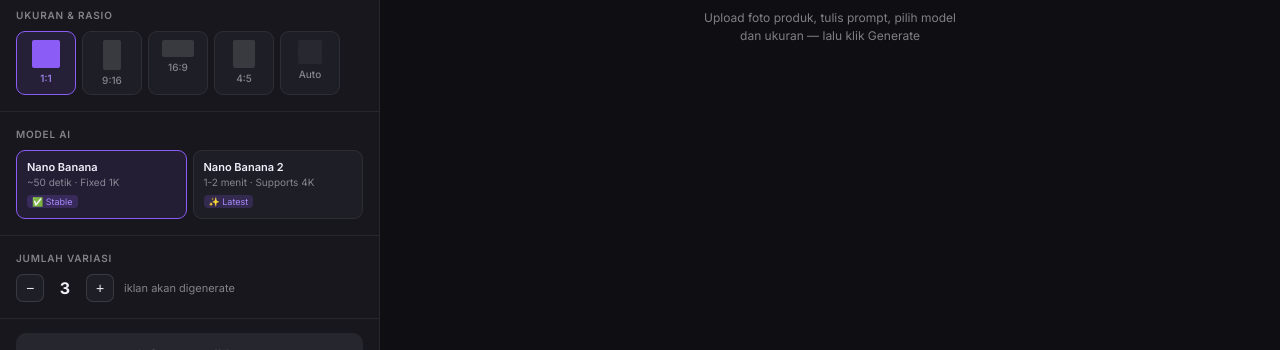
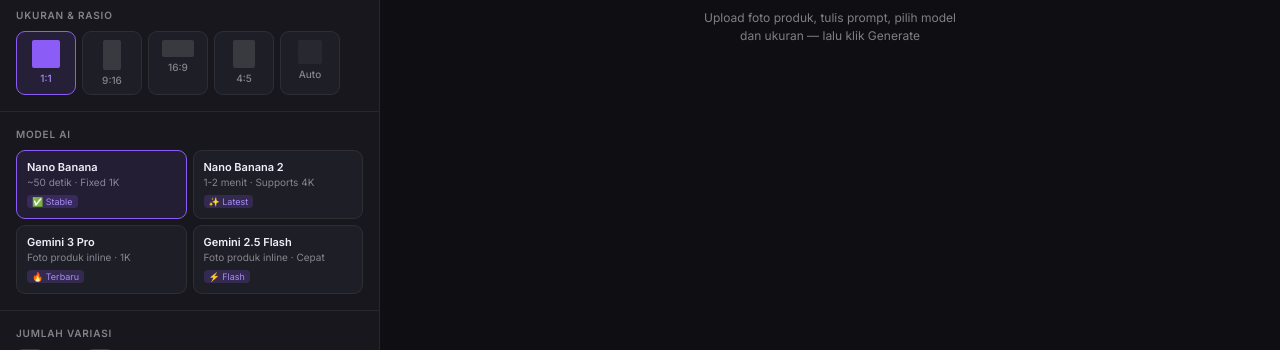
Before and after one commit to nastiansyah123-hue/Kontenv2, a website: page index.html in a window 1280 px wide. Shown: the part 450-800 px from the top of the page. Drawn offline with Linux system fonts and the light colour scheme.

Commit message:
Update index.html

```diff
--- a/index.html
+++ b/index.html
@@ -318,6 +318,16 @@
           <div class="model-card-desc">1-2 menit · Supports 4K</div>
           <span class="model-card-badge">✨ Latest</span>
         </div>
+        <div class="model-card" data-model="gemini-3-pro">
+          <div class="model-card-name">Gemini 3 Pro</div>
+          <div class="model-card-desc">Foto produk inline · 1K</div>
+          <span class="model-card-badge">🔥 Terbaru</span>
+        </div>
+        <div class="model-card" data-model="gemini-2-5">
+          <div class="model-card-name">Gemini 2.5 Flash</div>
+          <div class="model-card-desc">Foto produk inline · Cepat</div>
+          <span class="model-card-badge">⚡ Flash</span>
+        </div>
       </div>
     </div>
 
```
